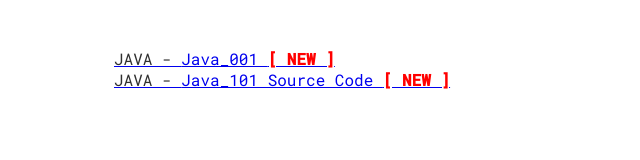
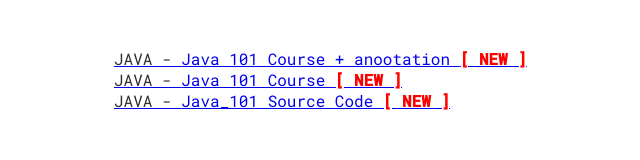
Before and after one commit to MDS-ISALIB/mds-islaib.tn, a plain HTML site: page c/java/index.html in a window 1280 px wide. Shown: the whole page, without its empty margins (26-666 px from the left). Drawn offline with Linux system fonts and the light colour scheme.

Commit message:
annotated java course

```diff
--- a/c/java/index.html
+++ b/c/java/index.html
@@ -20,7 +20,12 @@
         const prefix = "<span style='color: #303030;'>JAVA - </span>"
         const links = [
             {
-                'title':'Java_001',
+                'title':'Java 101 Course + anootation',
+                'link':'https://drive.google.com/file/d/11HcSiTp_vEJ6q5lhtAlXS6Rod44RuNwg/view?usp=sharing',
+                'new': 'yes'
+            },
+            {
+                'title':'Java 101 Course',
                 'link':'https://drive.google.com/file/d/11DmLut_DlLMQGZvDLgAUgNiwF2zLo4iL/view?usp=sharing',
                 'new': 'yes'
             },
@@ -29,6 +34,7 @@
                 'link':'https://github.com/MDS-ISALIB/java-101',
                 'new': 'yes'
             }
+
             // {
             //     'title':'',
             //     'link':'',
```
